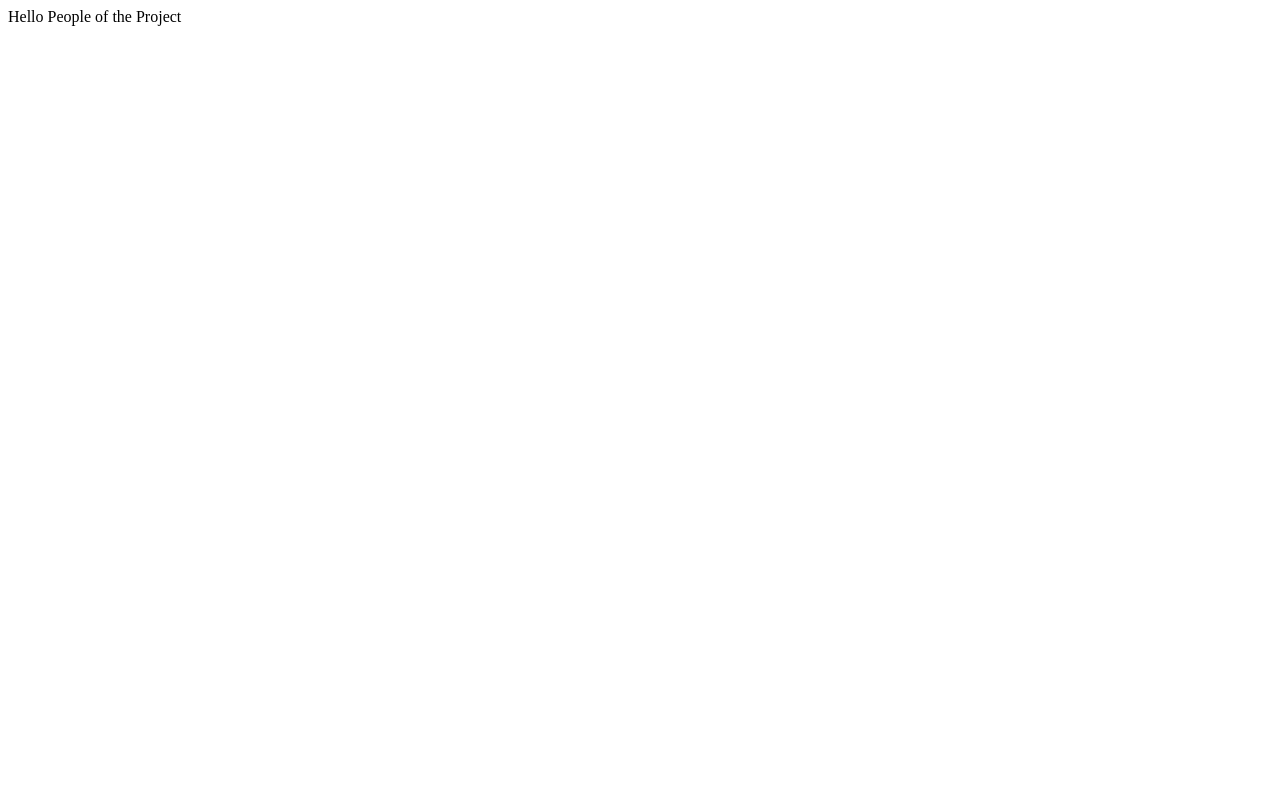
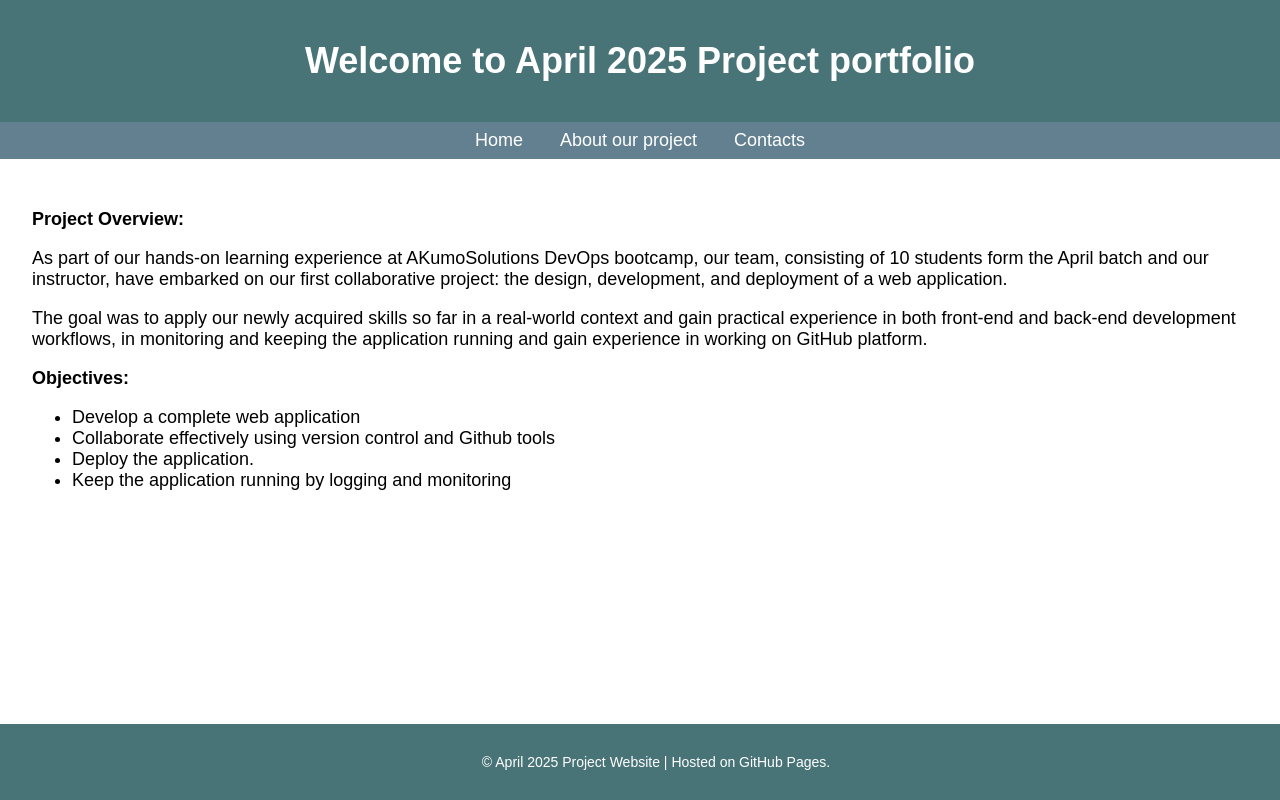
Before and after one commit to aKumoSolutions/april-2025-project, a plain HTML site: page app/index.html in a window 1280 px wide. Drawn offline with Linux system fonts and the light colour scheme.

Commit message:
adding github page contents

```diff
--- a/app/index.html
+++ b/app/index.html
@@ -1 +1,79 @@
-Hello People of the Project
+<!DOCTYPE html>
+<html lang="en">
+<head>
+  <meta charset="UTF-8" />
+  <meta name="viewport" content="width=device-width, initial-scale=1.0" />
+  <title>April 2025 Project Page</title>
+  <style>
+    body {
+      font-size: 18px;
+      font-family: Arial, sans-serif;
+      margin: 0;
+      padding: 0;
+    }
+    header {
+      background-color: #497477;
+      color: white;
+      padding: 1rem;
+      text-align: center;
+    }
+    nav {
+      background-color: #62808f;
+      padding: 0.5rem;
+      text-align: center;
+    }
+    nav a {
+      color: white;
+      text-decoration: none;
+      margin: 0 1rem;
+    }
+    nav a:hover {
+      text-decoration: underline;
+    }
+    main {
+      padding: 2rem;
+      text-align: center;
+    }
+    footer {
+      font-size: 14px;
+      background-color: #497477;
+      color: white;
+      text-align: center;
+      padding: 1rem;
+      position: fixed;
+      bottom: 0;
+      width: 100%;
+    }
+  </style>
+</head>
+<body>
+  <header>
+    <h1>Welcome to April 2025 Project portfolio</h1>
+  </header>
+  <nav>
+    <a href="#">Home</a>
+    <a href="#">About our project</a>
+    <a href="#">Contacts</a>
+  </nav>
+  <main>
+    <p align="left"><b>Project Overview:</b>
+</p>
+<p align="left">As part of our hands-on learning experience at AKumoSolutions DevOps bootcamp, our team, consisting of 10 students form the April batch and our instructor, have embarked on our first collaborative project: the design, development, and deployment of a web application.</p>
+<p align="left">The goal was to apply our newly acquired skills so far in a real-world context and gain practical experience in both front-end and back-end development workflows, in monitoring and keeping the application running and gain experience in working on GitHub platform.
+</p>
+<p align="left"><b>
+Objectives:</b>
+</p>
+ <ul align="left">
+<li>Develop a complete web application</li>
+<li>Collaborate effectively using version control and Github tools</li>
+<li>Deploy the application.</li>
+<li>Keep the application running by logging and monitoring</li>
+</ul>
+</p>
+  </main>
+  <footer>
+    <p>&copy; April 2025 Project Website | Hosted on GitHub Pages.</p>
+  </footer>
+</body>
+</html>
```
